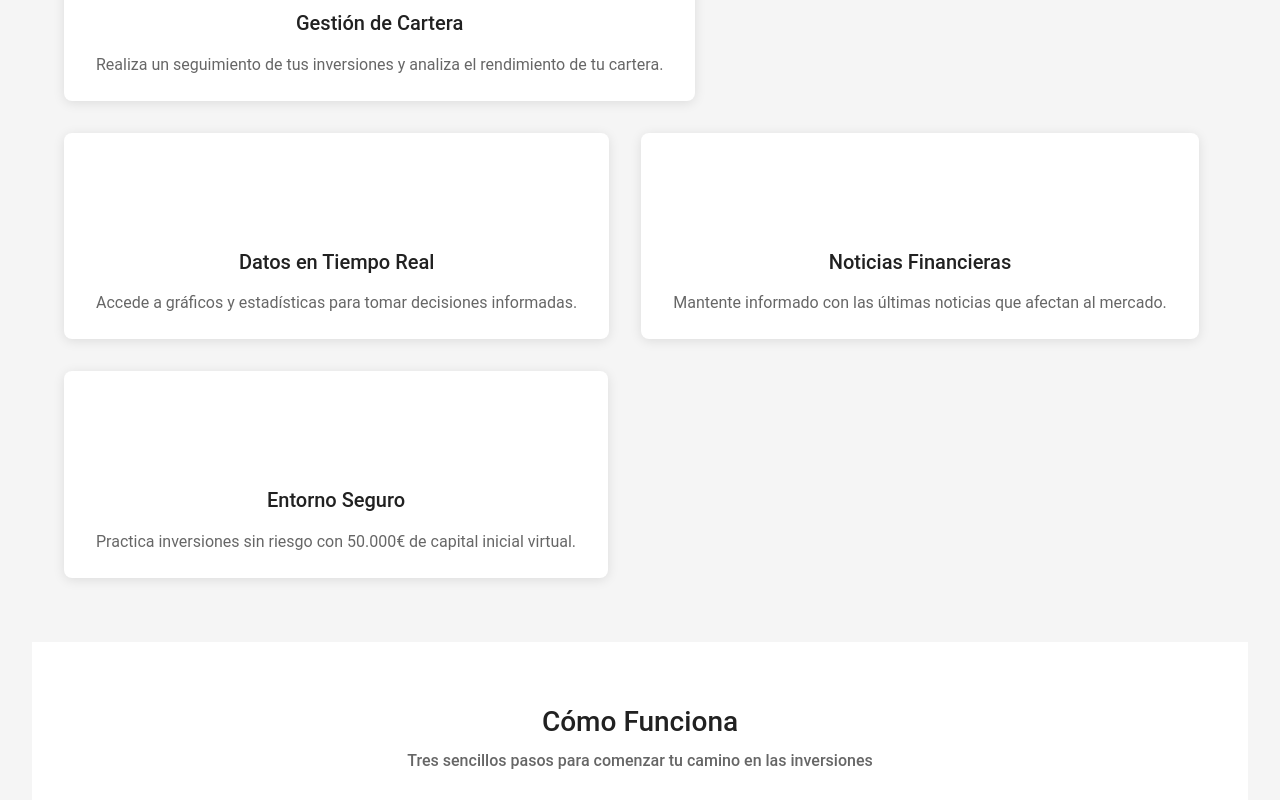
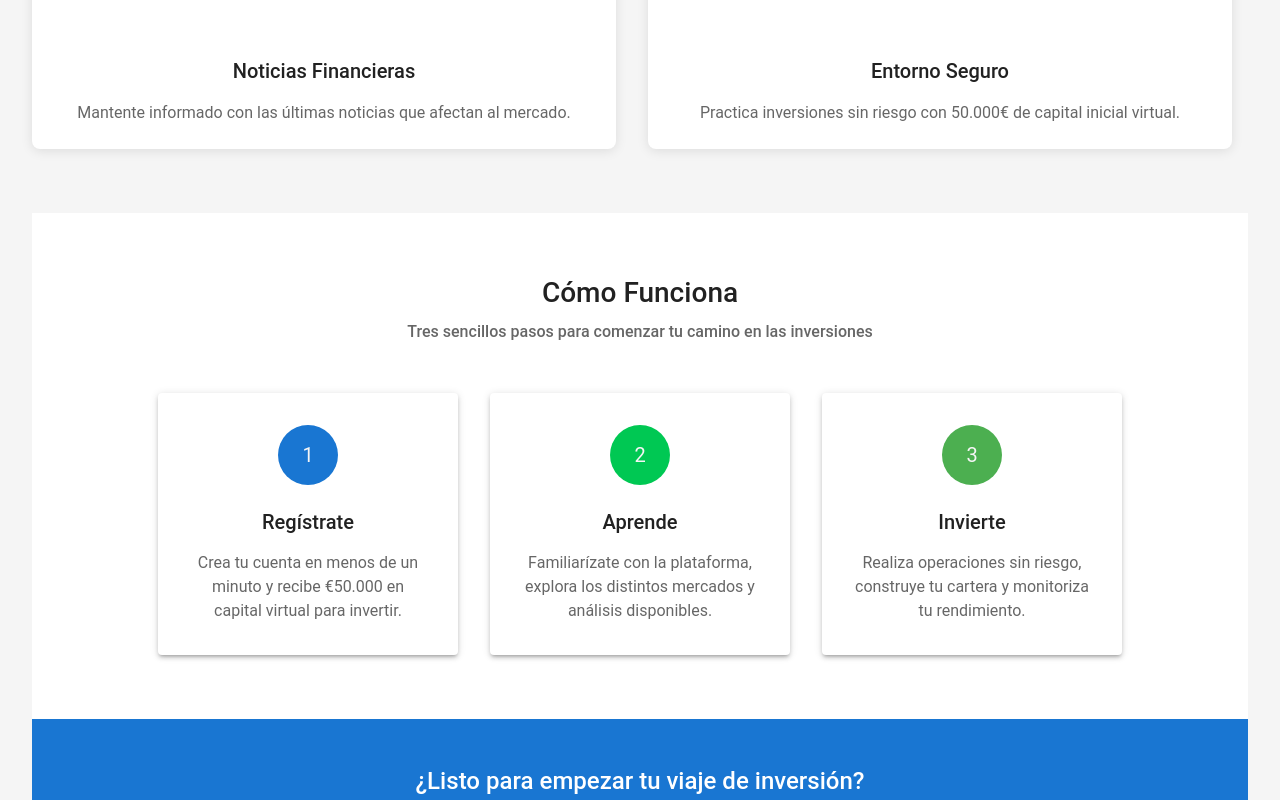
Before and after one commit to lechartfon/Simulador-Bolsa, a React (Vite) app in the folder frontend/: page / in a window 1280 px wide. Shown: the part 1200-2000 px from the top of the page. Built offline with nearby package versions, Linux system fonts and the light colour scheme; some icons are missing.

Commit message:
[UPG] Material-UI cambiado a la landing page.

```diff
--- a/frontend/src/pages/LandingPage.jsx
+++ b/frontend/src/pages/LandingPage.jsx
@@ -201,7 +201,7 @@ const LandingPage = () => {
       </Box>
 
       {/* Sección Características Principales */}
-      <Container sx={{ py: 8 }} maxWidth="lg">
+      <Box sx={{ py: 8 }} maxWidth="lg">
         <Typography variant="h3" component="h2" align="center" gutterBottom>
           Características Principales
         </Typography>
@@ -216,21 +216,29 @@ const LandingPage = () => {
           segura
         </Typography>
 
-        <Grid container spacing={4} alignItems="stretch">
+        <Grid container spacing={4} alignItems="stretch" justifyContent="center">
           {features.map((feature, index) => (
             <Grid
               item
               key={index}
               xs={12}
               sm={6}
-              md={4}
-              sx={{ display: "flex" }}
+              sx={{
+                display: "flex",
+                justifyContent: "center",
+                [theme.breakpoints.down("sm")]: {
+                  display: "flex",
+                  justifyContent: "center",
+                }
+              }}
             >
               <Card
                 sx={{
                   display: "flex",
                   flexDirection: "column",
                   width: "100%",
+                  minWidth: { xs: "90%", sm: 584 },
+                  maxWidth: { xs: "90%", sm: 584 },
                   transition: "transform 0.3s, box-shadow 0.3s",
                   "&:hover": {
                     transform: "translateY(-8px)",
@@ -276,7 +284,7 @@ const LandingPage = () => {
             </Grid>
           ))}
         </Grid>
-      </Container>
+      </Box>
 
       {/* Sección Cómo Funciona */}
       <Box sx={{ bgcolor: "background.paper", py: 8 }}>
@@ -294,17 +302,33 @@ const LandingPage = () => {
             Tres sencillos pasos para comenzar tu camino en las inversiones
           </Typography>
 
-          <Grid container spacing={4} alignItems="stretch">
-            <Grid item xs={12} md={4} sx={{ display: "flex" }}>
+          <Grid container spacing={4} alignItems="stretch" justifyContent="center">
+            <Grid
+              item
+              xs={12}
+              sm={6}
+              md={4}
+              sx={{
+                display: "flex",
+                justifyContent: "center",
+                [theme.breakpoints.down("sm")]: {
+                  display: "flex",
+                  justifyContent: "center",
+                }
+              }}
+            >
               <Paper
                 elevation={3}
                 sx={{
                   p: 4,
                   textAlign: "center",
                   width: "100%",
+                  minWidth: { xs: "90%", sm: 300 },
+                  maxWidth: { xs: "90%", sm: 300 },
                   display: "flex",
                   flexDirection: "column",
                   justifyContent: "flex-start",
+                  height: "100%"
                 }}
               >
                 <Avatar
@@ -327,16 +351,32 @@ const LandingPage = () => {
                 </Typography>
               </Paper>
             </Grid>
-            <Grid item xs={12} md={4} sx={{ display: "flex" }}>
+            <Grid
+              item
+              xs={12}
+              sm={6}
+              md={4}
+              sx={{
+                display: "flex",
+                justifyContent: "center",
+                [theme.breakpoints.down("sm")]: {
+                  display: "flex",
+                  justifyContent: "center",
+                }
+              }}
+            >
               <Paper
                 elevation={3}
                 sx={{
                   p: 4,
                   textAlign: "center",
                   width: "100%",
+                  minWidth: { xs: "90%", sm: 300 },
+                  maxWidth: { xs: "90%", sm: 300 },
                   display: "flex",
                   flexDirection: "column",
                   justifyContent: "flex-start",
+                  height: "100%"
                 }}
               >
                 <Avatar
@@ -359,16 +399,32 @@ const LandingPage = () => {
                 </Typography>
               </Paper>
             </Grid>
-            <Grid item xs={12} md={4} sx={{ display: "flex" }}>
+            <Grid
+              item
+              xs={12}
+              sm={6}
+              md={4}
+              sx={{
+                display: "flex",
+                justifyContent: "center",
+                [theme.breakpoints.down("sm")]: {
+                  display: "flex",
+                  justifyContent: "center",
+                }
+              }}
+            >
               <Paper
                 elevation={3}
                 sx={{
                   p: 4,
                   textAlign: "center",
                   width: "100%",
+                  minWidth: { xs: "90%", sm: 300 },
+                  maxWidth: { xs: "90%", sm: 300 },
                   display: "flex",
                   flexDirection: "column",
                   justifyContent: "flex-start",
+                  height: "100%"
                 }}
               >
                 <Avatar
```
